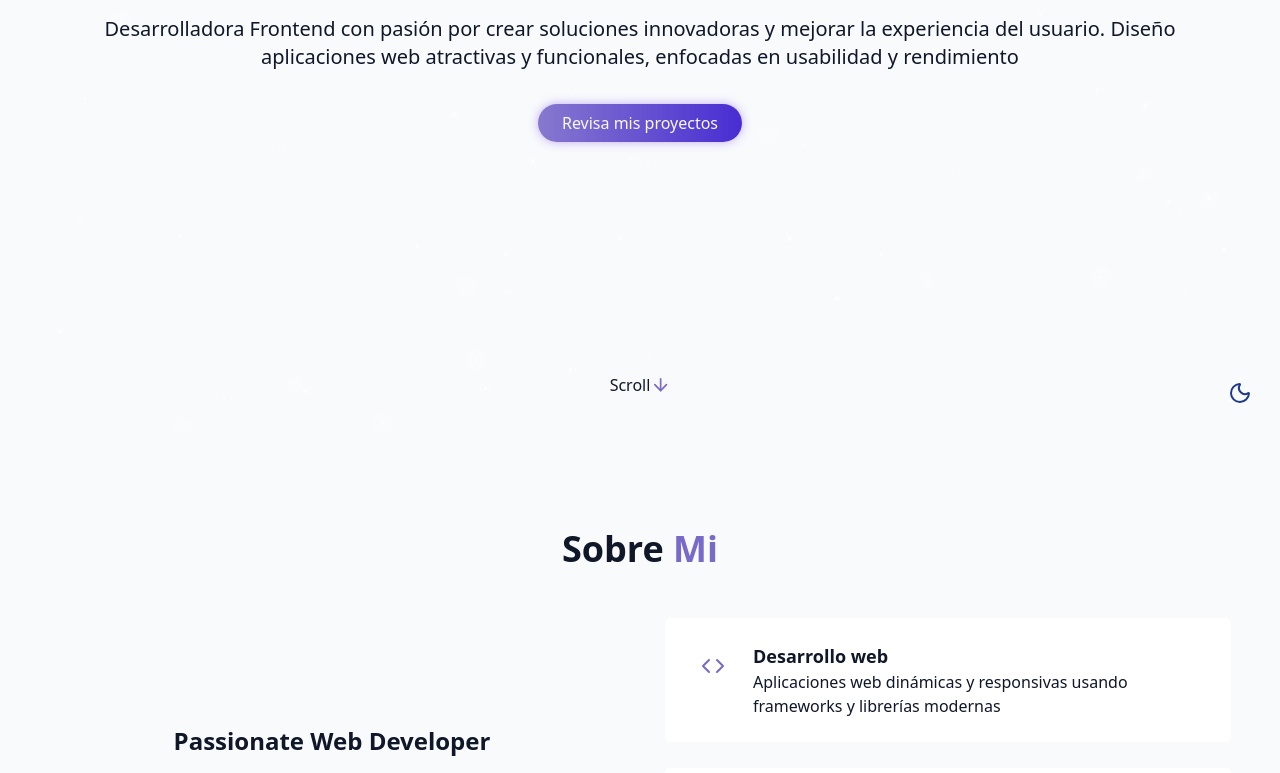
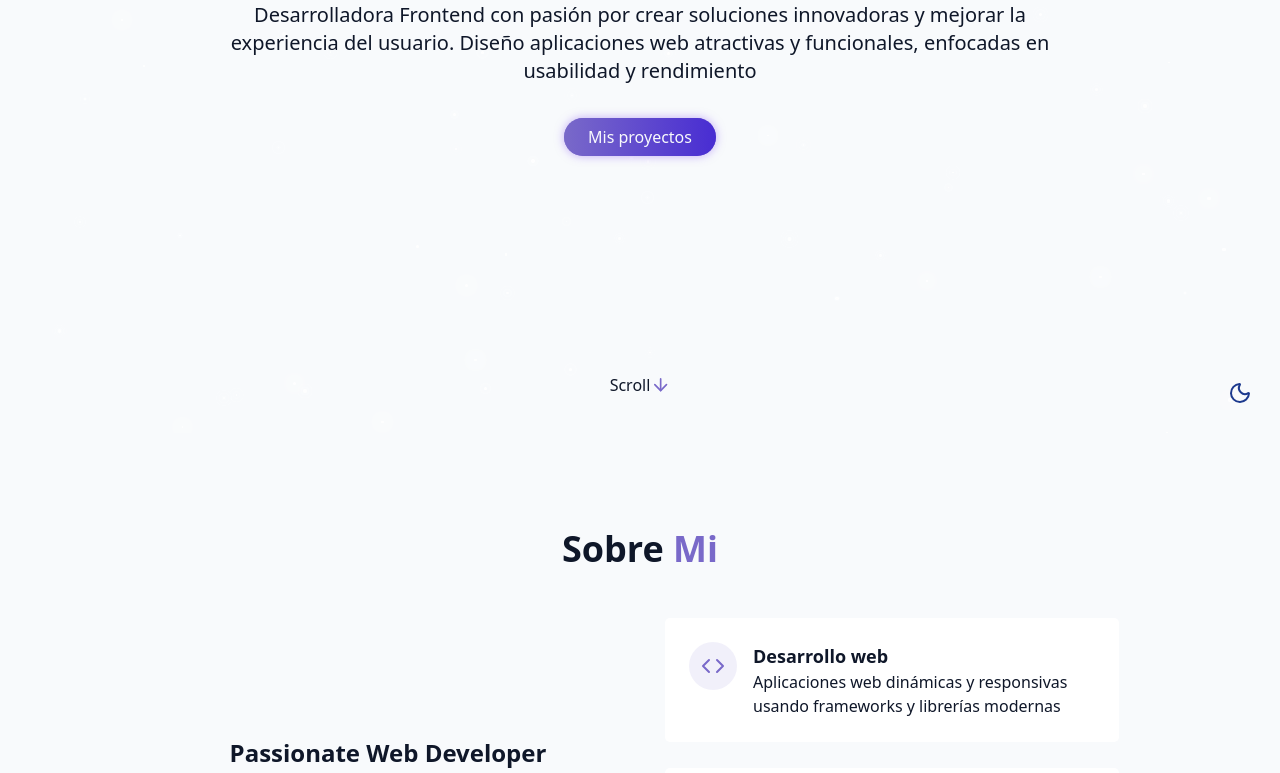
Before and after one commit to LarandaC/portfolio, a React (Vite) app: page / in a window 1280 px wide. Shown: the part 367-1140 px from the top of the page. Built offline with nearby package versions, Linux system fonts and the light colour scheme.

Commit message:
Correción de estilos

```diff
--- a/src/components/ContactSection.tsx
+++ b/src/components/ContactSection.tsx
@@ -13,8 +13,8 @@ export const ContactSection = () => {
     setIsSubmitting(true);
     setTimeout(() => {
       toast({
-        title: "Message sent",
-        description: "Thank you, ill be on touch",
+        title: "Mensaje enviado",
+        description: "Gracias, me pondré en contacto contigo pronto.",
       });
       setIsSubmitting(false);
     }, 1500);
--- a/src/components/HeroSection.tsx
+++ b/src/components/HeroSection.tsx
@@ -21,7 +21,7 @@ export const HeroSection = () => {
           </p>
           <div className="pt-4 opacity-0 animate-fade-in-delay-4">
             <a href="#projects" className="cosmic-button">
-              Revisa mis proyectos
+              Mis proyectos
             </a>
           </div>
         </div>
--- a/src/components/ProjectsSection.tsx
+++ b/src/components/ProjectsSection.tsx
@@ -35,7 +35,7 @@ export const ProjectsSection = () => {
     <section id="projects" className="py-24 px-4 relative">
       <div className="container mx-auto max-w-5xl">
         <h2 className="text-3xl md:text-4xl font-bold mb-4 text-center">
-          Proyectos <span className="text-primary">destacados</span>
+          Proyectos
         </h2>
         <p className="text-center text-muted-foreground mb-12 max-w-2xl mx-auto">
           Estos son algunos de mis proyectos recientes. Cada uno fue
--- a/src/components/SkillsSection.tsx
+++ b/src/components/SkillsSection.tsx
@@ -52,7 +52,7 @@ export const SkillsSection = () => {
     <section id="skills" className="py-24 px-4 relative bg-secondary/30">
       <div className="container max-w-5xl mx-auto">
         <h2 className="text-3xl md:text-4xl font-bold mb-12 text-center">
-          My <span className="text-primary">Skills</span>
+          Skills
         </h2>
 
         <div className="flex flex-wrap justify-center gap-4 mb-12">
--- a/src/index.css
+++ b/src/index.css
@@ -4,9 +4,27 @@
 }
 @import "tailwindcss";
 
+/*Tema base y animaciones*/
 @theme {
   --font-lato: Lato, "sans-serif";
-}
+
+  --color-border: hsl(var(--border));
+  --color-background: hsl(var(--background));
+  --color-foreground: hsl(var(--foreground));
+
+  --color-primary: hsl(var(--primary));
+  --color-primary-foreground: hsl(var(--primary-foreground));
+
+  --color-card: hsl(var(--card));
+
+  --animate-float: float 6s ease-in-out infinite;
+  --animate-pulse-subtle: pulse-subtle 4s ease-in-out infinite;
+  --animate-fade-in: fade-in 0.7s ease-out forwards;
+  --animate-fade-in-delay-1: fade-in 0.7s ease-out 0.2s forwards;
+  --animate-fade-in-delay-2: fade-in 0.7s ease-out 0.4s forwards;
+  --animate-fade-in-delay-3: fade-in 0.7s ease-out 0.6s forwards;
+  --animate-fade-in-delay-4: fade-in 0.7s ease-out 0.8s forwards;
+  --animate-meteor: meteor 5s linear infinite;
 
   @keyframes float {
     0%,
@@ -17,7 +35,6 @@
       transform: translateY(-10px);
     }
   }
-
   @keyframes pulse-subtle {
     0%,
     100% {
@@ -27,7 +44,6 @@
       opacity: 0.8;
     }
   }
-
   @keyframes fade-in {
     from {
       opacity: 0;
@@ -38,7 +54,6 @@
       transform: translateY(0);
     }
   }
-
   @keyframes meteor {
     0% {
       transform: rotate(215deg) translateX(0);
@@ -52,129 +67,148 @@
       opacity: 0;
     }
   }
-
-@keyframes grow {
-  from {
-    width: 0%;
-  }
-  to {
-    width: 100%;
-  }
 }
 
 @layer base {
   :root {
     --background: 210 40% 98%;
     --foreground: 222 47% 11%;
+
     --card: 0 0% 100%;
+
     --primary: 250 47% 60%;
+    --primary-foreground: 210 40% 98%;
+
     --secondary: 210 40% 98%;
-    --primary-foreground: 210 40% 98%;
+
     --border: 214 32% 91%;
   }
 
   .dark {
     --background: 222 47% 4%;
     --foreground: 213 31% 91%;
+
     --card: 222 47% 8%;
+
     --primary: 250 65% 65%;
+    --primary-foreground: 213 31% 91%;
+
     --secondary: 214 44% 6%;
-    --primary-foreground: 213 31% 91%;
+
     --border: 217 33% 20%;
   }
 
+  * {
+    @apply border-border;
+  }
+
   html {
-    scroll-behavior: smooth;
+    @apply scroll-smooth;
   }
 
   body {
-    @apply transition-colors duration-300;
-    background-color: hsl(var(--background));
-    color: hsl(var(--foreground));
-    font-feature-settings: "rlight" 1, "calt" 1;
+    @apply bg-background text-foreground transition-colors duration-300;
+    font-feature-settings: "rlig" 1, "calt" 1;
   }
 }
 
-@layer utilities {
-  .container {
+/*Contenedor*/
+@utility container {
   margin-inline: auto;
   padding-inline: 2rem;
-  }
 
-  @media (min-width: 640px) {
-    .container {
+  @media (width >= 640px) {
     max-width: 640px;
   }
-  }
-  @media (min-width: 768px) {
-    .container {
+  @media (width >= 768px) {
     max-width: 768px;
   }
-  }
-  @media (min-width: 1024px) {
-    .container {
+  @media (width >= 1024px) {
     max-width: 1024px;
   }
-  }
-  @media (min-width: 1280px) {
-    .container {
+  @media (width >= 1280px) {
     max-width: 1280px;
   }
-  }
-  @media (min-width: 1400px) {
-    .container {
+  @media (width >= 1400px) {
     max-width: 1400px;
   }
 }
 
-  /* Animaciones */
-  .animate-float {
-    animation: float 6s ease-in-out infinite;
+/*Utilidades personalizadas*/
+@utility text-glow {
+  @apply relative;
+  text-shadow: 0 0 10px rgba(167, 139, 250, 0.5);
 }
 
-  .animate-pulse-subtle {
-    animation: pulse-subtle 4s ease-in-out infinite;
+@utility card-hover {
+  @apply transition-transform duration-300 hover:scale-[1.02] hover:shadow-lg;
+}
+
+@utility gradient-border {
+  @apply relative rounded-md;
+  background: linear-gradient(to right, hsl(var(--card)), hsl(var(--card)));
+  background-clip: padding-box;
+  border: 1px solid transparent;
+}
+
+@utility cosmic-button {
+  @apply px-6 py-2 rounded-full bg-primary text-primary-foreground font-medium
+         transition-all duration-300 hover:shadow-[0_0_10px_rgba(139,92,246,0.5)]
+         hover:scale-105 active:scale-95;
+}
+
+@utility star {
+  @apply absolute rounded-full bg-white;
+  box-shadow: 0 0 10px 2px rgba(255, 255, 255, 0.4);
+}
+
+@utility meteor {
+  @apply absolute bg-linear-to-r from-white via-white to-transparent rounded-full;
+  box-shadow: 0 0 10px 5px rgba(255, 255, 255, 0.3);
+}
+
+.animate-float {
+  animation: var(--animate-float);
+}
+
+.animate.pulse-subtle {
+  animation: var(--animate-pulse-subtle);
 }
 
 .animate-fade-in {
-    animation: fade-in 0.5s ease-out forwards;
+  animation: var(--animate-fade-in);
 }
 
 .animate-fade-in-delay-1 {
-    animation: fade-in 0.5s ease-out 0.2s forwards;
+  animation: var(--animate-fade-in-delay-1);
 }
 
 .animate-fade-in-delay-2 {
-    animation: fade-in 0.5s ease-out 0.4s forwards;
+  animation: var(--animate-fade-in-delay-2);
 }
 
 .animate-fade-in-delay-3 {
-    animation: fade-in 0.5s ease-out 0.6s forwards;
+  animation: var(--animate-fade-in-delay-3);
 }
 
 .animate-fade-in-delay-4 {
-    animation: fade-in 0.5s ease-out 0.8s forwards;
-  }
-
-  .animate-meteor {
-    animation: meteor 5s linear infinite;
+  animation: var(--animate-fade-in-delay-4);
 }
 
 .text-glow {
-    @apply relative;
-    text-shadow: 0 0 10px rgba(167, 139, 250, 0.4);
+  @apply text-glow;
 }
 
 .text-foreground {
-    color: hsl(var(--foreground));
+  color: var(--color-foreground);
 }
 
 .text-primary {
-    color: hsl(var(--primary));
+  color: var(--color-primary);
 }
 
 .bg-primary {
-    background-color: hsl(var(--primary));
+  background-color: var(--color-primary);
 }
 
 .bg-primary-gradient {
@@ -189,22 +223,18 @@
 .bg-secondary {
   background-color: hsl(var(--secondary));
 }
-
 .bg-card {
   background-color: hsl(var(--card));
 }
-
 .card-hover {
   @apply transition-transform duration-300 hover:scale-[1.02] hover:shadow-lg;
 }
-
 .gradient-border {
   @apply relative rounded-md;
   background: linear-gradient(to right, hsl(var(--card)), hsl(var(--card)));
   background-clip: padding-box;
   border: 1px solid transparent;
 }
-
 .cosmic-button {
   @apply px-6 py-2 rounded-full font-medium transition-all duration-300 hover:scale-105 active:scale-95;
   background-image: linear-gradient(
@@ -221,12 +251,6 @@
   box-shadow: 0 0 10px 2px rgba(255, 255, 255, 0.4);
 }
 
-  .meteor {
-    @apply absolute rounded-full bg-gradient-to-r from-white via-white;
-    box-shadow: 0 0 10px 5px rgba(250, 229, 229, 0.3);
-  }
-}
-
 #root {
   max-width: 100%;
   margin: 0 auto;
```
Lines whose indentation alone changed are shown as unchanged.
